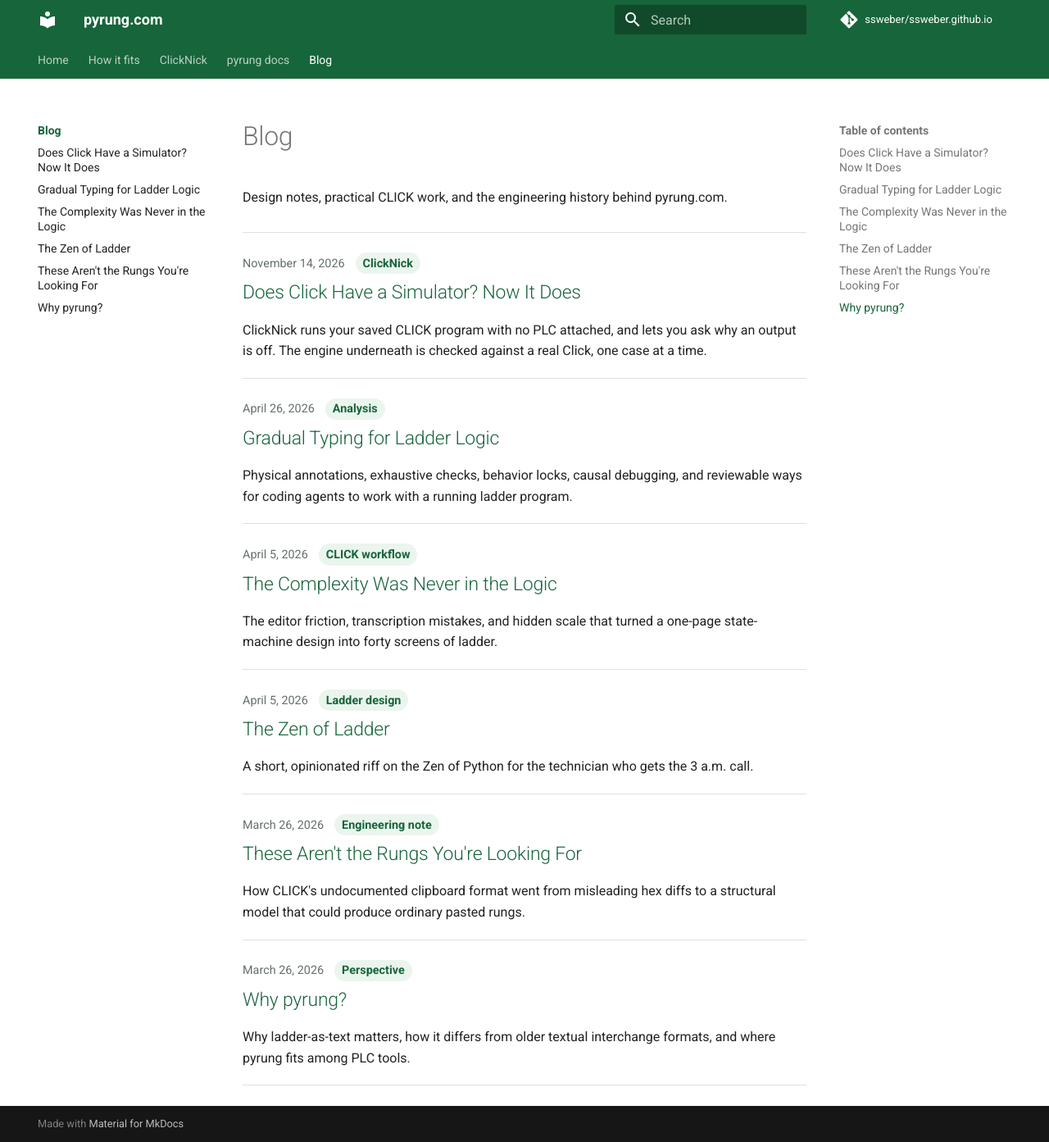
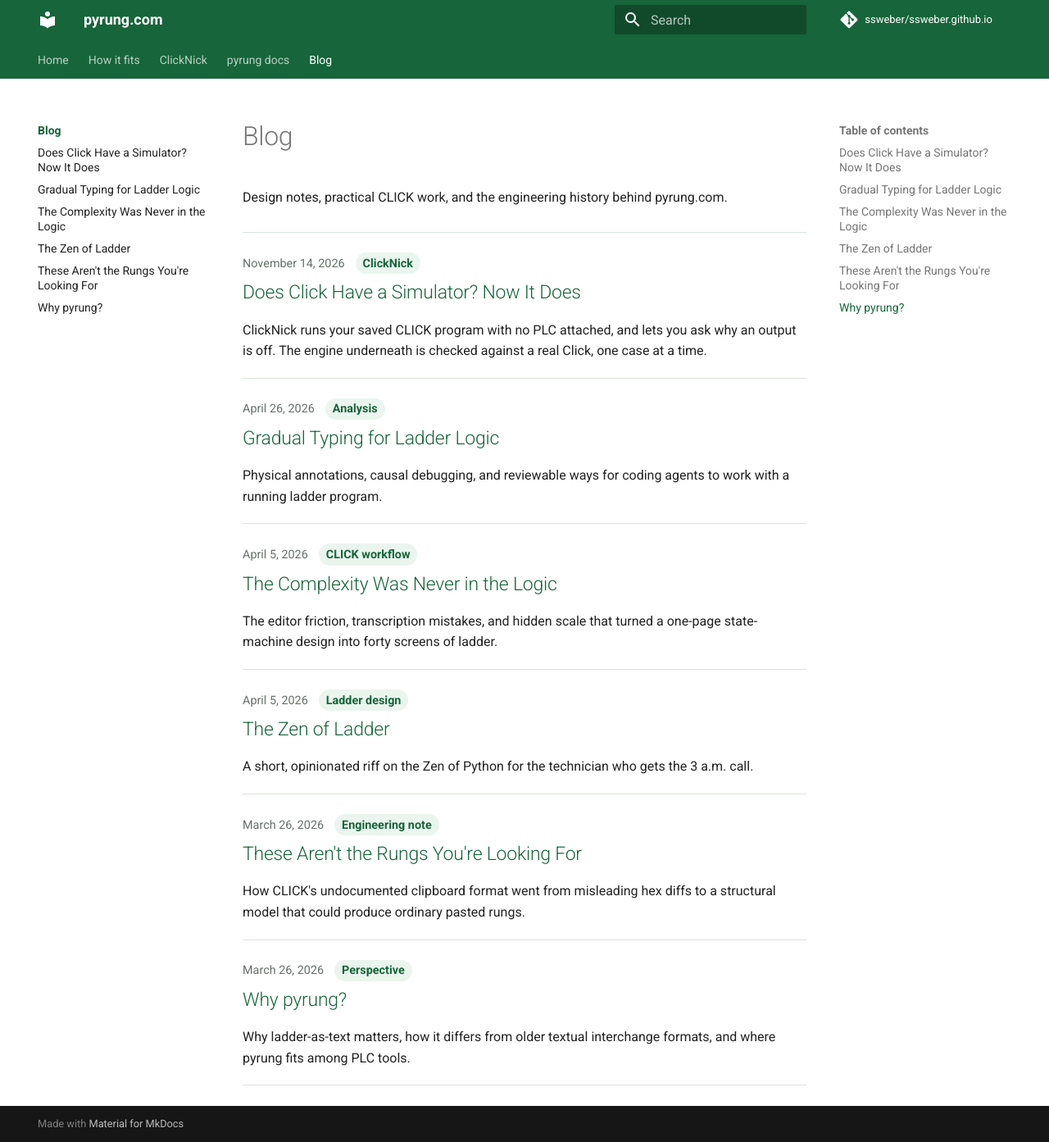
Before and after one commit to ssweber/ssweber.github.io, an MkDocs documentation site: the page built from docs/blog/index.md, in a window 1280 px wide and 1393 px high. Shown: the whole window at 82% size. Built offline with MkDocs 1.6.1 and Material for MkDocs 9.7.7, drawn with Linux system fonts in a browser that asks for light colours; comment, search, counter and statistics services are not loaded.

Commit message:
docs(blog): drop the prove check and lock files from the gradual-typing post (#22)
Co-authored-by: Claude Fable 5.2 <noreply@anthropic.com>

```diff
--- a/docs/blog/index.md
+++ b/docs/blog/index.md
@@ -16,7 +16,7 @@ ClickNick runs your saved CLICK program with no PLC attached, and lets you ask w
 
 ## [Gradual Typing for Ladder Logic](gradual-typing-for-ladder-logic.md)
 
-Physical annotations, exhaustive checks, behavior locks, causal debugging, and reviewable ways for coding agents to work with a running ladder program.
+Physical annotations, causal debugging, and reviewable ways for coding agents to work with a running ladder program.
 </article>
 
 <article class="article-item" markdown>
```
Also changed, not shown: docs/blog/gradual-typing-for-ladder-logic.md (+2 -14 lines), docs/overview.md (+1 -1 lines).
